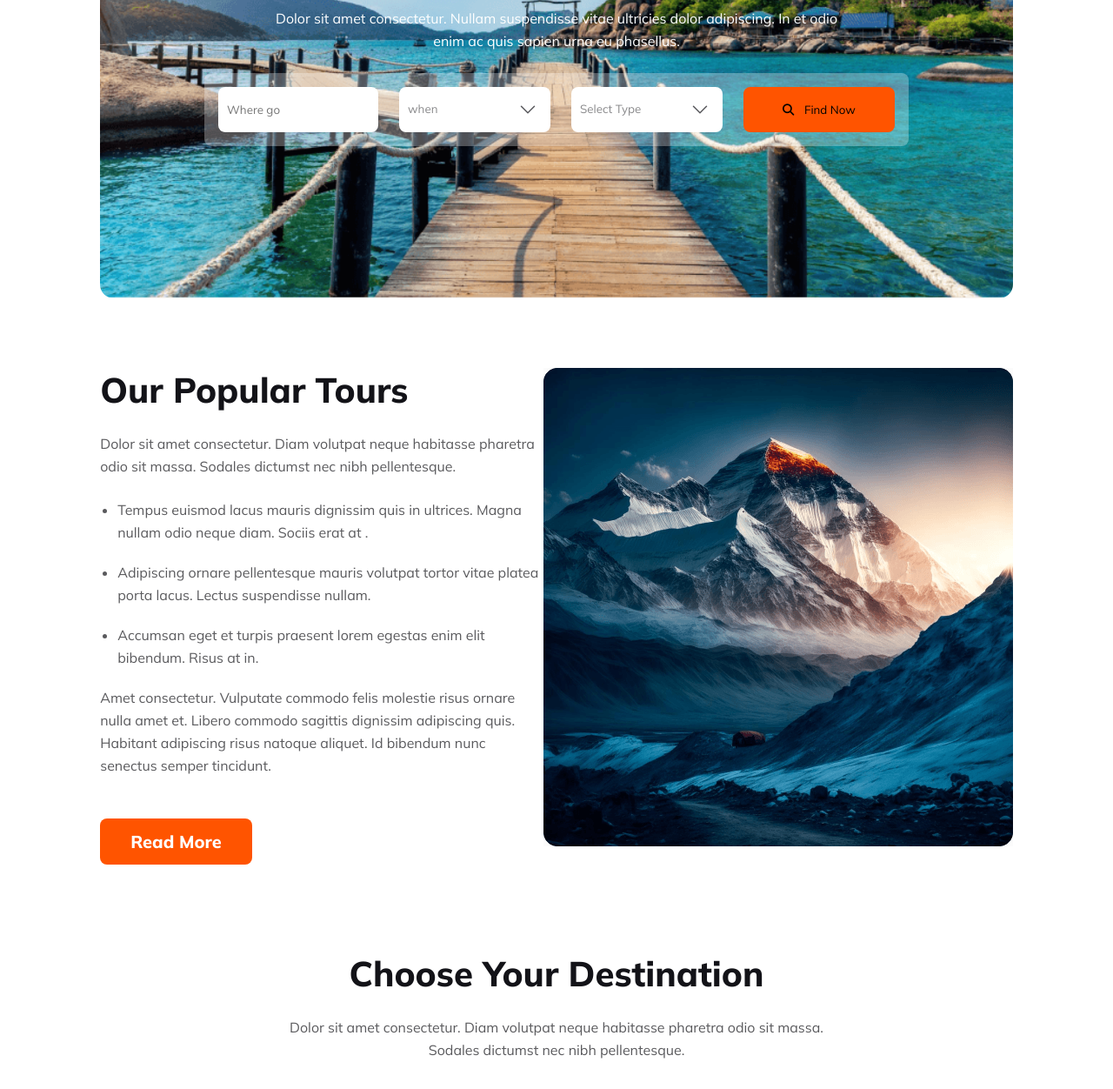
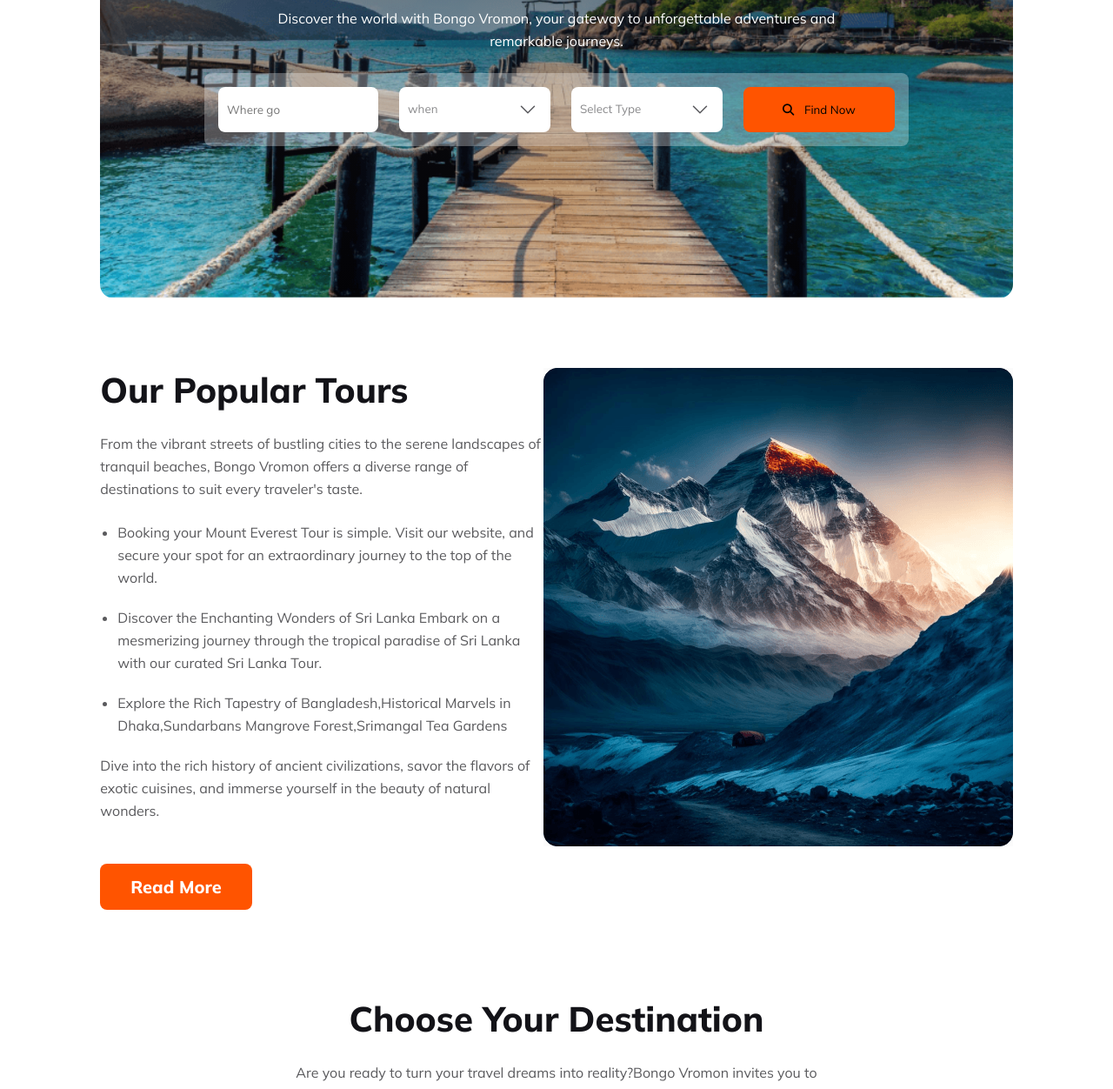
Before and after one commit to ImranRifat067/B9-Assignment2-repo, a plain HTML site: page index.html in a window 1280 px wide. Shown: the part 424-1676 px from the top of the page at 87% size. Drawn offline with Linux system fonts and the light colour scheme.

Commit message:
meaningfull text added

```diff
--- a/index.html
+++ b/index.html
@@ -39,8 +39,7 @@
         <section class="banner">
             <div class="banner-container">
                 <h1 class="banner-heading">Explore Your Travel</h1>
-                <p class="banner-text">Dolor sit amet consectetur. Nullam suspendisse vitae ultricies dolor adipiscing.
-                    In et odio enim ac quis sapien urna eu phasellus.</p>
+                <p class="banner-text">Discover the world with Bongo Vromon, your gateway to unforgettable adventures and remarkable journeys.</p>
                 <div class="banner-input_container">
                     <input class="input" type="text" placeholder="Where go">
                     <div class="select-container">
@@ -77,19 +76,15 @@
                 <h2 class="pop-tour-des-heading">Our Popular Tours</h2>
                 <div class="popular-tour-text">
                     <p class="primary-text1">
-                    Dolor sit amet consectetur. Diam volutpat neque habitasse pharetra odio sit massa. Sodales dictumst
-                    nec nibh pellentesque.
+                        From the vibrant streets of bustling cities to the serene landscapes of tranquil beaches, Bongo Vromon offers a diverse range of destinations to suit every traveler's taste.
                 </p>
                 <ul class="primary-text1">
-                    <li>Tempus euismod lacus mauris dignissim quis in ultrices. Magna nullam odio neque diam. Sociis
-                        erat at .</li>
-                    <li>Adipiscing ornare pellentesque mauris volutpat tortor vitae platea porta lacus. Lectus
-                        suspendisse nullam.</li>
-                    <li> Accumsan eget et turpis praesent lorem egestas enim elit bibendum. Risus at in.</li>
+                    <li>Booking your Mount Everest Tour is simple. Visit our website, and secure your spot for an extraordinary journey to the top of the world.</li>
+                    <li>Discover the Enchanting Wonders of Sri Lanka
+                        Embark on a mesmerizing journey through the tropical paradise of Sri Lanka with our curated Sri Lanka Tour.</li>
+                    <li> Explore the Rich Tapestry of Bangladesh,Historical Marvels in Dhaka,Sundarbans Mangrove Forest,Srimangal Tea Gardens</li>
                 </ul>
-                <p class="primary-text1">Amet consectetur. Vulputate commodo felis molestie risus
-                    ornare nulla amet et. Libero commodo sagittis dignissim adipiscing quis. Habitant adipiscing risus
-                    natoque aliquet. Id bibendum nunc senectus semper tincidunt.</p>
+                <p class="primary-text1"> Dive into the rich history of ancient civilizations, savor the flavors of exotic cuisines, and immerse yourself in the beauty of natural wonders.</p>
 
                 </div>
 
@@ -103,7 +98,7 @@
         <section class="destination">
             <div class="destination-content">
                 <h2 class="destination-heading">Choose Your Destination</h2>
-                <p class="destination-text primary-text1">Dolor sit amet consectetur. Diam volutpat neque habitasse pharetra odio sit massa. Sodales dictumst nec nibh pellentesque.</p>
+                <p class="destination-text primary-text1">Are you ready to turn your travel dreams into reality?Bongo Vromon invites you to explore the world and choose your dream destination from our diverse selection of breathtaking adventures. </p>
             </div>
             <div class="destination-img-div1">
                 <img  src="style/Images/Rectangle 5.png" alt="" class="destination-img1">
@@ -125,7 +120,7 @@
         <section class="feature">
             <div class="feature-content">
                 <h2 class="feature-heading">Why Choose Us</h2>
-                <p class="feature-text">Dolor sit amet consectetur. Diam volutpat neque habitasse pharetra odio sit massa. Sodales dictumst nec nibh pellentesque.</p>
+                <p class="feature-text">At Bongo Vromon, we understand that the world is full of travel options, and choosing the right company for your adventure is a significant decision.</p>
             </div>
             <div class="feature-package">
                 <div class="hotels-package">
@@ -133,21 +128,21 @@
                         <img src="style/Images/hotel 1.svg" alt="">
                     </div>
                     <h3 class="package-heading">Handpicked Hotels</h3>
-                    <p class="package-text primary-text1">Amet consectetur. Vulputate commodo felis molestie risus  ornare nulla amet et. Libero commodo sagittis dignissim adipiscing quis. Habitant adipiscing risus natoque aliquet. </p>
+                    <p class="package-text primary-text1">we understand that where you stay can transform an ordinary trip into an extraordinary experience.we understand that where you stay can transform an ordinary trip into an extraordinary experience. </p>
                 </div>
                 <div class="service-package">
                     <div class="package-img">
                         <img src="style/Images/map 1.svg" alt="">
                     </div>
                     <h3 class="package-heading">World Class Service</h3>
-                    <p class="package-text primary-text1">Amet consectetur. Vulputate commodo felis molestie risus  ornare nulla amet et. Libero commodo sagittis dignissim adipiscing quis. Habitant adipiscing risus natoque aliquet. </p>
+                    <p class="package-text primary-text1">Company Name], we are dedicated to providing unparalleled travel experiences marked by world-class service. From the moment you start planning your journey to the time you return home, we strive to exceed your expectations at every step. </p>
                 </div>
                 <div class="guarantee-package">
                     <div class="package-img">
                         <img src="style/Images/price-tag 1.svg" alt="">
                     </div>
                     <h3 class="package-heading">Best Price Guarantee</h3>
-                    <p class="package-text  primary-text1">Amet consectetur. Vulputate commodo felis molestie risus  ornare nulla amet et. Libero commodo sagittis dignissim adipiscing quis. Habitant adipiscing risus natoque aliquet. </p>
+                    <p class="package-text  primary-text1"> we are committed to offering you the best value for your travel investment. Our Best Price Guarantee ensures that you enjoy not only exceptional service and unforgettable experiences but also unbeatable prices. </p>
                 </div>
             </div>
         </section>
@@ -168,7 +163,7 @@
                 <img src="style/Images/Rectangle 8.2.png" alt="">
 
                 <div class="discount">
-                    <p class="discount-text">Travel.com</p>
+                    <p class="discount-text">Vromon.com</p>
                     <h2 class="discount-heading">Save up to 70%</h2>
                 </div>
             </div>
@@ -189,7 +184,7 @@
                 </div>
                 <h2 class="footer-heading">Bongo <span class="important">Vromon</span></h2>
             </div>
-            <p class="footer-text">Lorem ipsum dolor sit amet consectetur. Nulla sit viverra morbi vitae blandit orci potenti vulputate. Leo erat maecenas vitae elementum ultricies nullam. </p>
+            <p class="footer-text">Discover the world with Bongo Vromon, your gateway to unforgettable adventures and remarkable journeys. </p>
             <div class="footer-icon">
                 <i class="fa-brands fa-twitter"></i>
                 <i class="fa-brands fa-facebook"></i>
--- a/style/b9-a2.css
+++ b/style/b9-a2.css
@@ -94,7 +94,9 @@
 }
 
 .banner-container {
-    background-image: url("../style/Images/Group\ 13\ \(1\)\ \(1\).png"), linear-gradient(180deg, rgba(19, 19, 24, 0.80) 0%, rgba(19, 19, 24, 0.00) 100%);
+    background-image: linear-gradient(180deg, rgba(19, 19, 24, 0.80) 0%, rgba(19, 19, 24, 0.00) 100%)
+    ,url("../style/Images/Group\ 13\ \(1\)\ \(1\).png");
+
     height: 615px;
     background-repeat: no-repeat;
     background-position: center;
```
